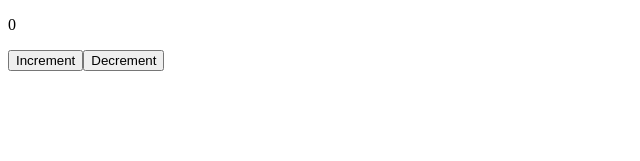
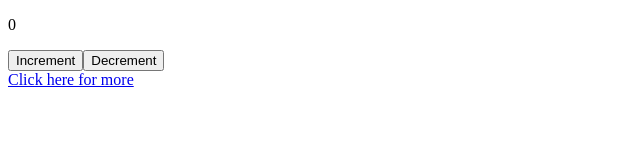
Before and after one commit to raflyfahrezi/getting-started-with-zustand, a Next.js app: page / in a window 1280 px wide. Shown: the top 161 px of the page, without its empty margins (0-640 px from the left). Built offline with nearby package versions, Linux system fonts and the light colour scheme.

Commit message:
adding button in home

```diff
--- a/src/modules/home/index.jsx
+++ b/src/modules/home/index.jsx
@@ -1,6 +1,7 @@
 /* eslint-disable react-hooks/rules-of-hooks */
 
 import React from 'react'
+import Link from 'next/link'
 
 import useStore from '../../zustand'
 
@@ -14,6 +15,7 @@ const home = () => {
     return (
         <div className='w-full text-center mt-10'>
             <p className='text-3xl mb-7'>{state.count}</p>
+            <div>
                 <button
                     onClick={state.increment}
                     className='p-3 bg-green-300 rounded-md mr-5'
@@ -27,6 +29,12 @@ const home = () => {
                     Decrement
                 </button>
             </div>
+            <div className='mt-5'>
+                <Link href='/more' passHref>
+                    <a>Click here for more</a>
+                </Link>
+            </div>
+        </div>
     )
 }
 
```
Lines whose indentation alone changed are shown as unchanged.
